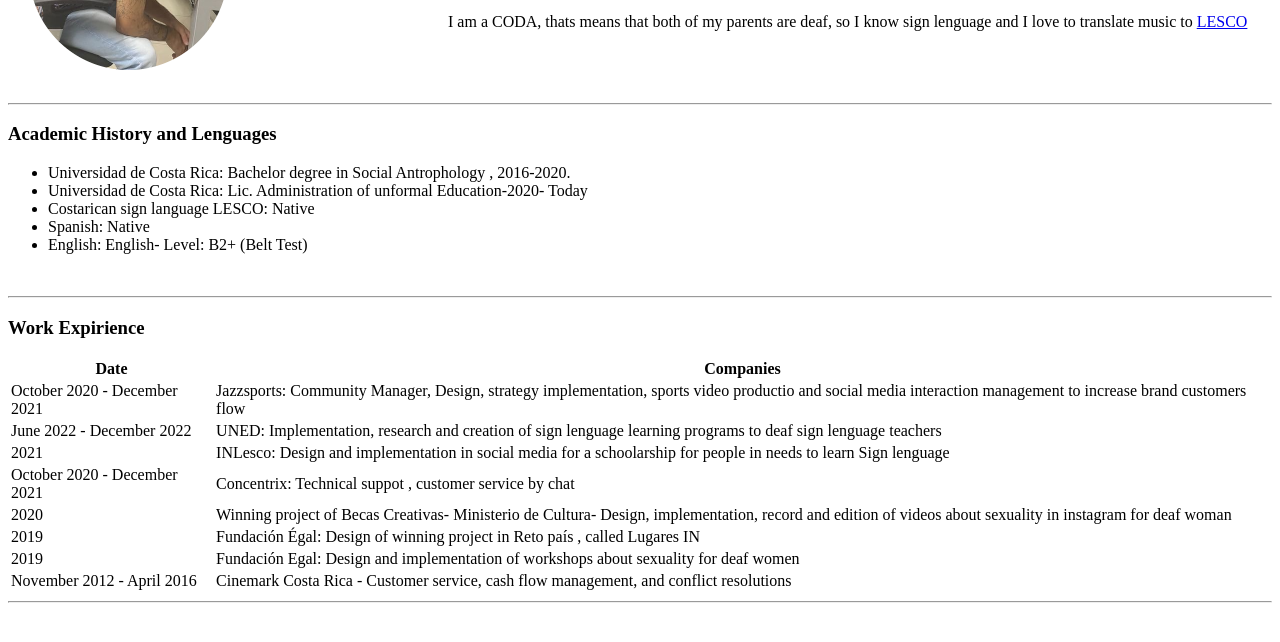
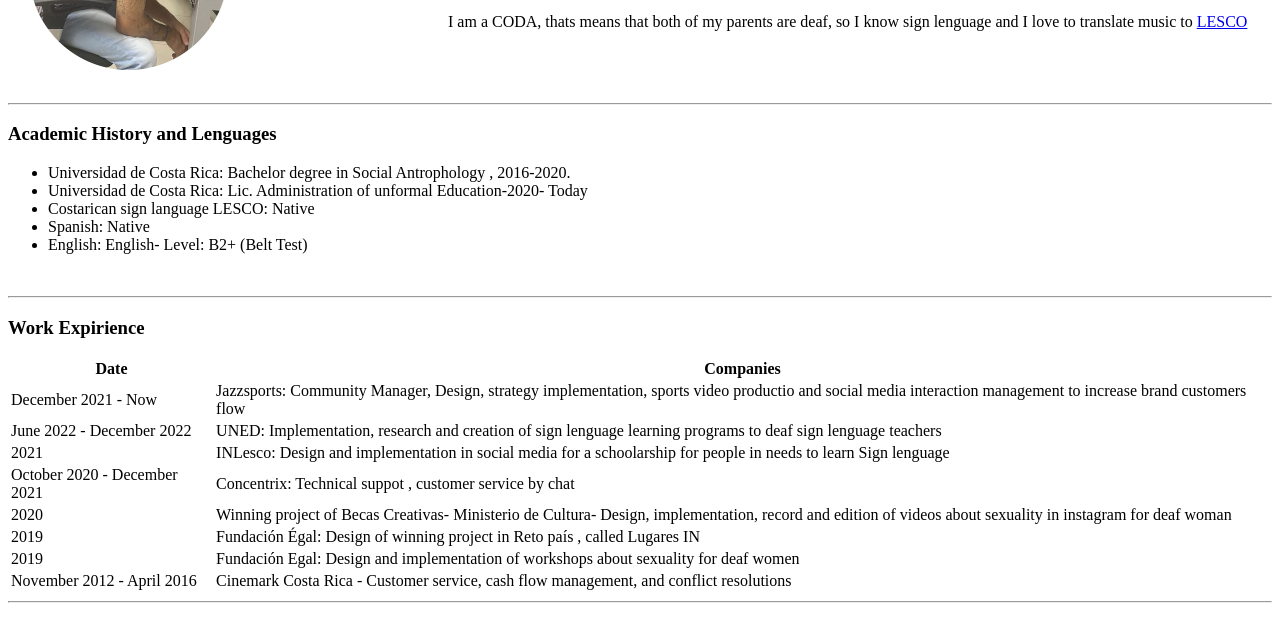
Before and after one commit to Atanulf/cv, a plain HTML site: page index.html in a window 1280 px wide. Shown: the part 158-800 px from the top of the page. Drawn offline with Linux system fonts and the light colour scheme.

Commit message:
Update index.html

```diff
--- a/index.html
+++ b/index.html
@@ -29,7 +29,7 @@
                 <th>Companies</th>
             </thead>
             <tbody>
-                <tr><td>October 2020 - December 2021<td>Jazzsports: Community Manager, Design, strategy implementation, sports video productio and social media interaction management to increase brand customers flow</td>
+                <tr><td>December 2021 - Now<td>Jazzsports: Community Manager, Design, strategy implementation, sports video productio and social media interaction management to increase brand customers flow</td>
                 <tr><td>June 2022 - December 2022</td><td>UNED: Implementation, research and creation of sign lenguage learning programs to deaf sign lenguage teachers </td></tr>
                 <tr><td>2021</td><td>INLesco: Design and implementation in social media for a schoolarship for people in needs to learn Sign lenguage</td></tr>
                 <tr><td>October 2020 - December 2021</td><td>Concentrix: Technical suppot , customer service by chat</td></tr>
```
